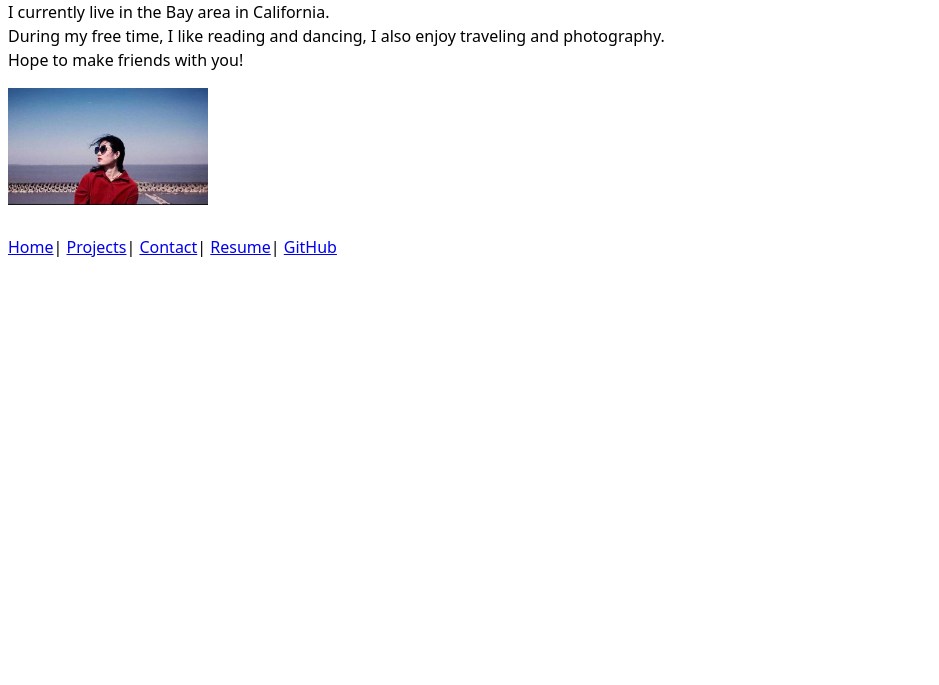
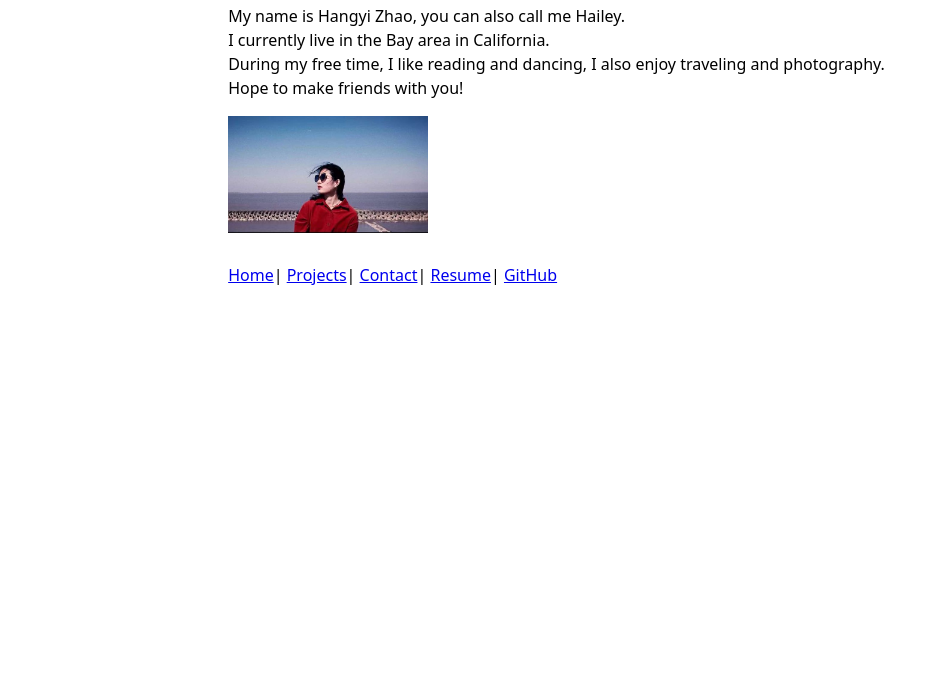
Before and after one commit to hangyizhao949/portfolio, a plain HTML site: page index.html in a window 1280 px wide. Shown: the part 115-800 px from the top of the page, without its empty margins (0-939 px from the left). Drawn offline with Linux system fonts and the light colour scheme.

Commit message:
change layout

```diff
--- a/style.css
+++ b/style.css
@@ -3,4 +3,7 @@ body {
     and use the OS's UI font as the website font
     */
     font: 100%/1.5 system-ui;
+    max-width: 90ch;
+    margin-inline: auto;
+    padding: 20px;
 }
```
Also changed, not shown: 1 other file.
